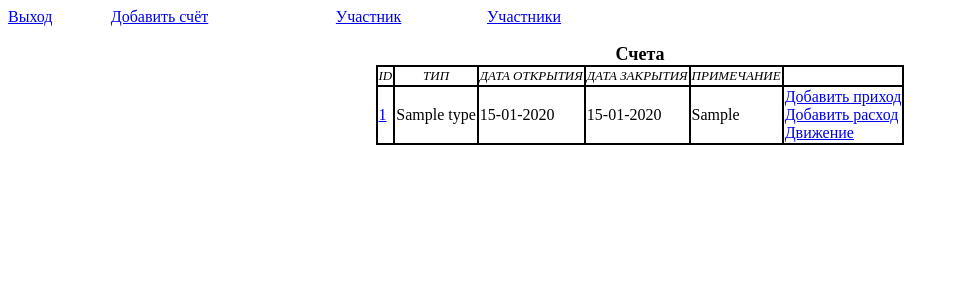
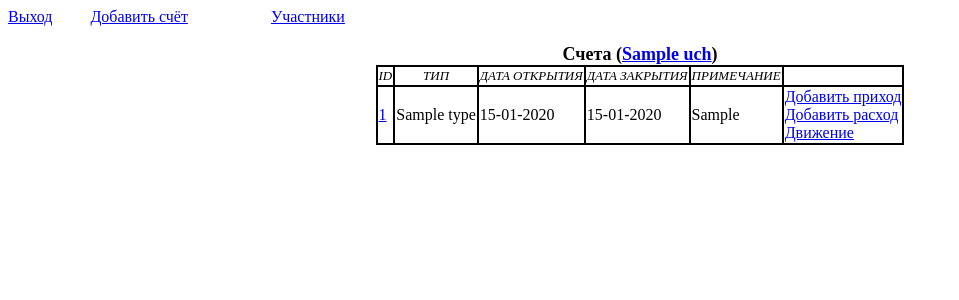
Before and after one commit to keremet/fv, a PHP site: page /acc_list.php?uch_id=1 in a window 1280 px wide. Shown: the top 300 px of the page, without its empty margins (0-959 px from the left). Run offline with PHP 8.4, Linux system fonts and the light colour scheme; tables that the repository leaves empty or names only in its code hold one stand-in row (values such as "Sample post").

Commit message:
Добавлены ссылки и описание на списки счетов и проводок

```diff
--- a/php/acc_list.php
+++ b/php/acc_list.php
@@ -1,19 +1,27 @@
+<?php
+	$uch_id = $_GET['uch_id'];
+?>
 <head>
 	<meta http-equiv="CONTENT-TYPE" content="text/html; charset=UTF-8">
 	<title>Счета</title>
 </head>
-<table style="page-break-before: always;" width="650" border="0" cellpadding="0" cellspacing="0">
+<table style="page-break-before: always;" width="400" border="0" cellpadding="0" cellspacing="0">
 <tr valign="TOP">
 	<td align="left"><a href="exit.php">Выход</a>
-	<td align="left"><a href="acc_add.php?uch_id=<?=$_GET['uch_id']?>">Добавить счёт</a>
-	<td align="left"><a href="uch.php?id=<?=$_GET['uch_id']?>">Участник</a>
+	<td align="left"><a href="acc_add.php?uch_id=<?=$uch_id?>">Добавить счёт</a>
 	<td align="left"><a href="index.php">Участники</a>
 </table>
 <br/>
 <?php
 	include "oft_table.php";
 	include "connect.php";
-	oftTable::init('Счета');
+
+	$stmt = $db->prepare(
+		"SELECT name
+		 FROM ofv_uch
+		 WHERE id = ?");
+	$stmt->execute(array($uch_id));
+	oftTable::init('Счета (<a href="uch.php?id='.$uch_id.'">'.$stmt->fetchColumn().'</a>)');
 	oftTable::header(array('ID','ТИП','ДАТА ОТКРЫТИЯ','ДАТА ЗАКРЫТИЯ', 'ПРИМЕЧАНИЕ', ''));
 	$stmt = $db->prepare(
 		"SELECT ofv_acc.id, ofv_acc_type.name
```
Also changed, not shown: php/ent_list.php (+20 -5 lines).
